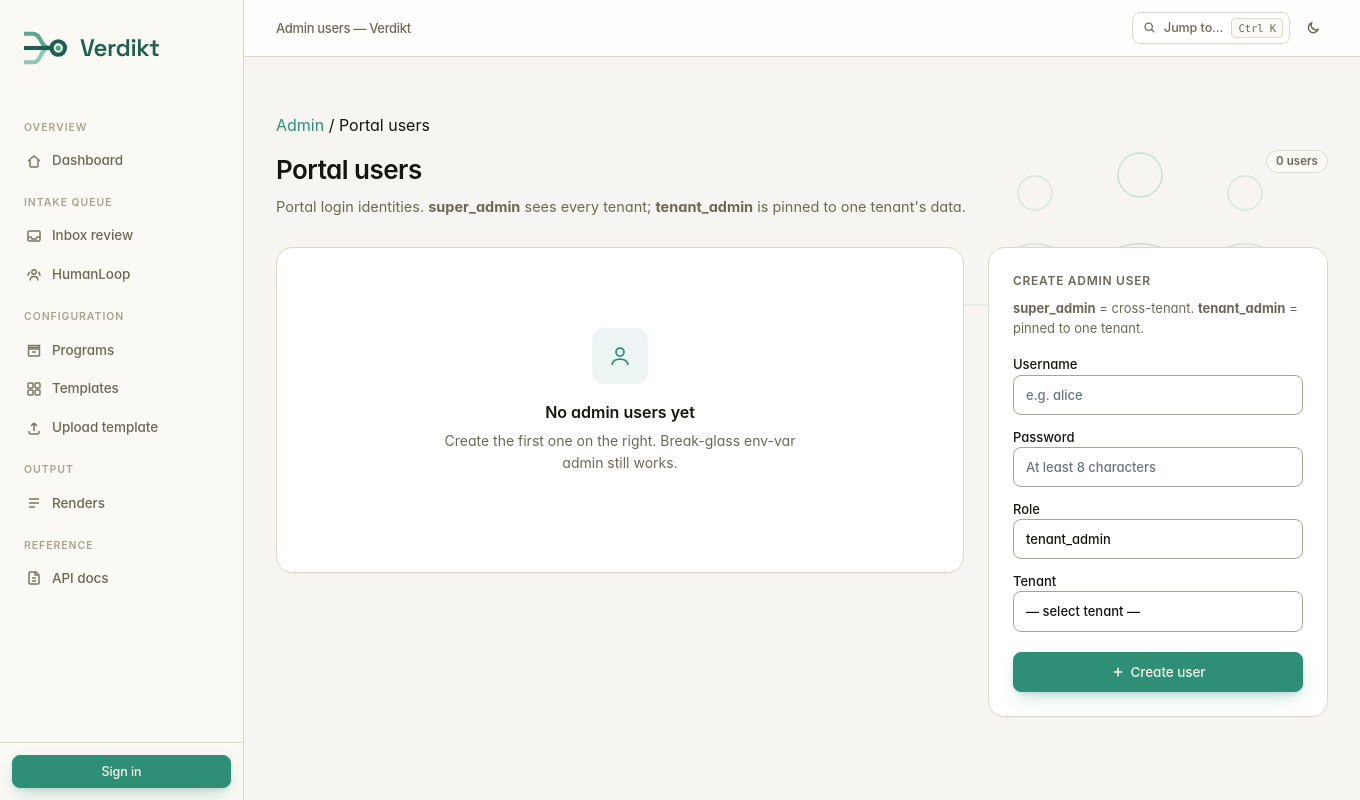
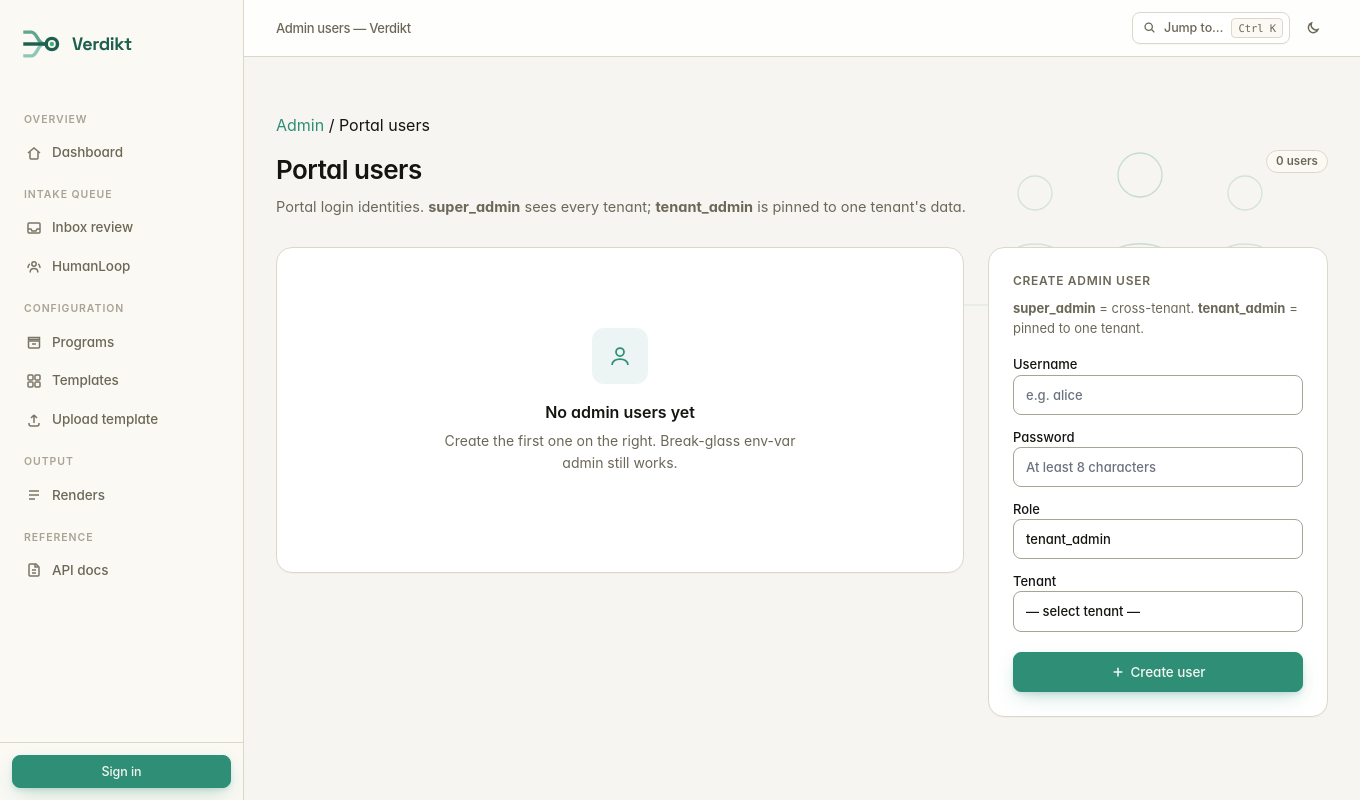
Before and after one commit to ajandan/verdikt-hackathon, a Python web app: template src/docgen/ui/templates/admin_users.html in a window 1360 px wide; the page is wider, and only the part inside the window is pictured. Run offline with Jinja, Linux system fonts and the light colour scheme; the template is opened without the code that fills it, so the values that code supplies are empty; style sheets or scripts are compiled from the project's sources; some web fonts are replaced.

Commit message:
Bake wordmark size/weight into .wordmark rule; tune sidebar sizing
- .wordmark now sets font-size:24px and font-weight:700 as defaults, so
  the wordmark can't silently fall back to inherited body size when a
  Tailwind arbitrary class (text-[Npx]) is missing from the precompiled
  app.css.
- Sidebar mark scoped smaller than the login card: 40px mark + 18px
  wordmark (login stays 52/24). Ratio ~0.45 on both, so the two headers
  read as a matched set at different scales.

Co-Authored-By: Claude Opus 4.7 <noreply@anthropic.com>

```diff
--- a/src/docgen/ui/templates/base.html
+++ b/src/docgen/ui/templates/base.html
@@ -162,7 +162,8 @@
         .wordmark {
             font-family: 'Space Grotesk', 'Inter', -apple-system, BlinkMacSystemFont, "Segoe UI", Roboto, sans-serif;
             color: var(--brand-hover);
-            font-weight: 600;
+            font-weight: 700;
+            font-size: 24px;
             letter-spacing: -0.02em;
             line-height: 1;
         }
@@ -691,8 +692,8 @@
 <div class="flex min-h-screen">
     <aside id="app-sidebar" class="app-sidebar">
         <a href="/ui/" class="flex items-center gap-3 px-5 pt-6 pb-5 no-underline text-ink hover:text-ink">
-            <span class="w-12 h-12 grid place-items-center" aria-hidden="true">
-                <svg viewBox="0 0 64 64" width="48" height="48" fill="none" xmlns="http://www.w3.org/2000/svg">
+            <span class="w-10 h-10 grid place-items-center" aria-hidden="true">
+                <svg viewBox="0 0 64 64" width="40" height="40" fill="none" xmlns="http://www.w3.org/2000/svg">
                     <g fill="none" stroke-width="5.5" stroke-linecap="square">
                         <path d="M38 32C28 32 28 13 18 13H8" stroke="#5fa58f"/>
                         <path d="M38 32C28 32 28 51 18 51H8" stroke="#8ec7b5"/>
@@ -702,7 +703,7 @@
                     </g>
                 </svg>
             </span>
-            <span class="wordmark text-[24px]">Verdikt</span>
+            <span class="wordmark" style="font-size:18px; font-weight:700;">Verdikt</span>
         </a>
 
         <div class="px-3 pt-3 flex-1 overflow-y-auto">
```
